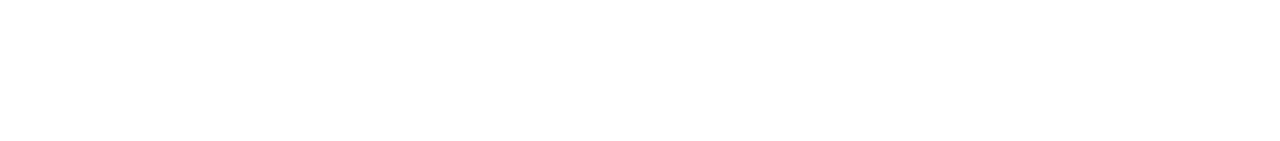
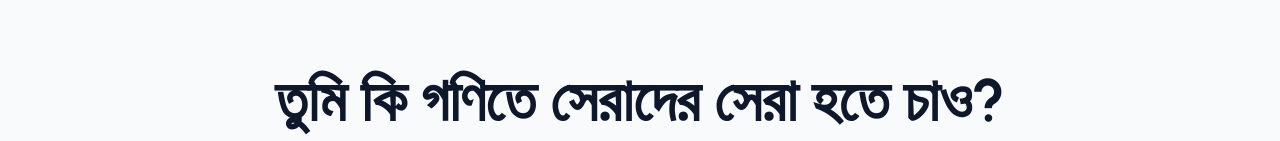
Before and after one commit to ishtiak-billah-emon/LMS-FE, a React (Vite) app: page / in a window 1280 px wide. Shown: the part 811-952 px from the top of the page. Before the commit the page ends 800 px from the top, so only its background shows below. Built offline with nearby package versions, Linux system fonts and the light colour scheme.

Commit message:
Added Community component

```diff
--- a/src/pages/Home/Home.jsx
+++ b/src/pages/Home/Home.jsx
@@ -1,3 +1,4 @@
+import Community from "@/components/home/Community";
 import Hero from "@/components/home/Hero";
 
 
@@ -5,6 +6,7 @@ const Home = () => {
   return (
     <div>
       <Hero></Hero>
+      <Community></Community>
     </div>
   );
 };
```
